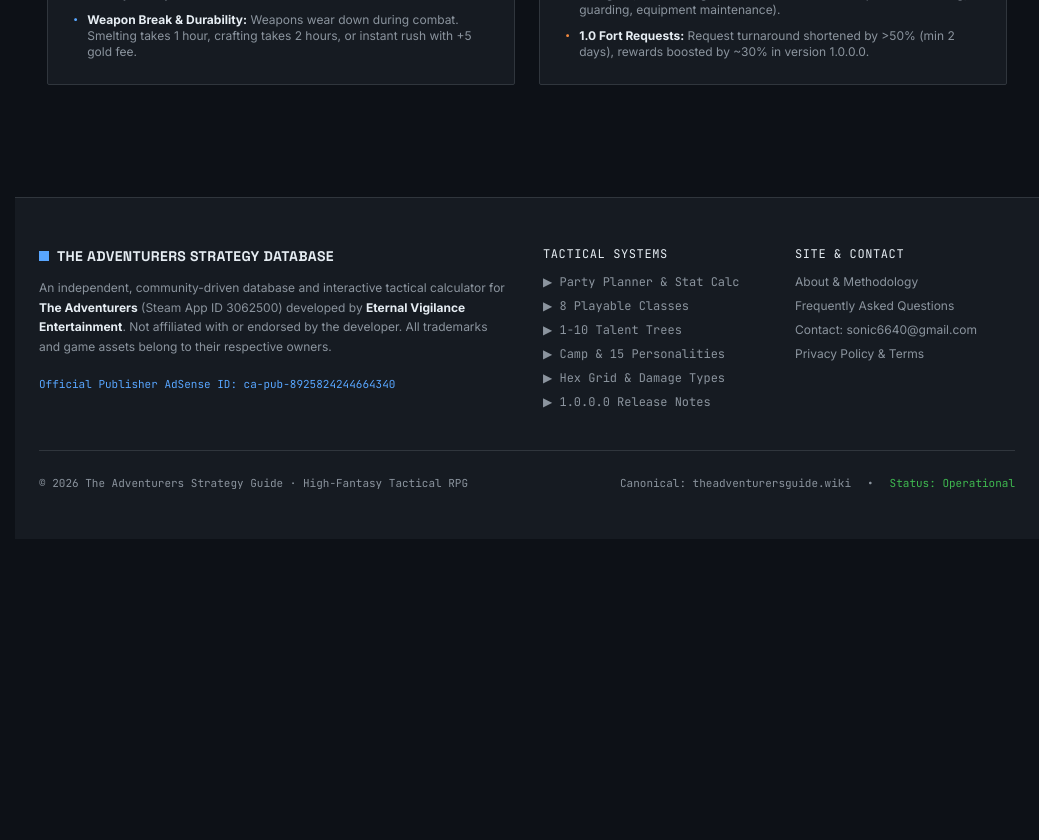
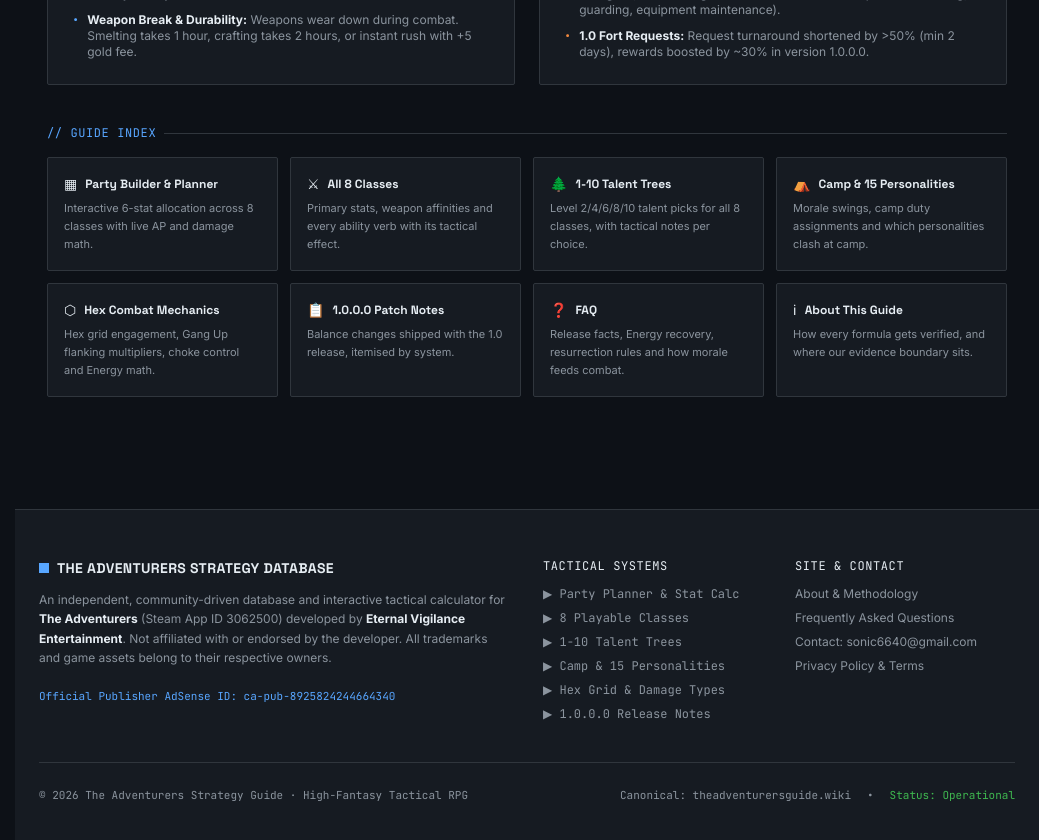
Before and after one commit to ryuuu2020/the-adventurers-guide, a Next.js app: page / in a window 1280 px wide. Shown: the part 1740-2580 px from the top of the page, without its empty margins (241-1280 px from the left). Before the commit the page ends 2279 px from the top, so only its background shows below. Built offline with nearby package versions, Linux system fonts and the light colour scheme.

Commit message:
content: add homepage guide index hub with accurate per-page summaries

```diff
--- a/app/page.tsx
+++ b/app/page.tsx
@@ -352,6 +352,40 @@
           </ul>
         </div>
       </section>
+
+      {/* Guide Index — internal link hub */}
+      <section className="space-y-4">
+        <div className="flex items-center gap-2">
+          <span className="font-mono text-xs text-[#58a6ff] uppercase tracking-wider">// Guide Index</span>
+          <span className="flex-1 h-px bg-[#30363d]"></span>
+        </div>
+        <div className="grid grid-cols-1 sm:grid-cols-2 lg:grid-cols-4 gap-3">
+          {[
+            { href: '/planner', icon: '▦', title: 'Party Builder & Planner', desc: 'Interactive 6-stat allocation across 8 classes with live AP and damage math.' },
+            { href: '/classes', icon: '⚔', title: 'All 8 Classes', desc: 'Primary stats, weapon affinities and every ability verb with its tactical effect.' },
+            { href: '/talent-trees-guide', icon: '🌲', title: '1-10 Talent Trees', desc: 'Level 2/4/6/8/10 talent picks for all 8 classes, with tactical notes per choice.' },
+            { href: '/camp-morale-guide', icon: '⛺', title: 'Camp & 15 Personalities', desc: 'Morale swings, camp duty assignments and which personalities clash at camp.' },
+            { href: '/combat', icon: '⬡', title: 'Hex Combat Mechanics', desc: 'Hex grid engagement, Gang Up flanking multipliers, choke control and Energy math.' },
+            { href: '/patch-notes', icon: '📋', title: '1.0.0.0 Patch Notes', desc: 'Balance changes shipped with the 1.0 release, itemised by system.' },
+            { href: '/faq', icon: '❓', title: 'FAQ', desc: 'Release facts, Energy recovery, resurrection rules and how morale feeds combat.' },
+            { href: '/about', icon: 'ℹ', title: 'About This Guide', desc: 'How every formula gets verified, and where our evidence boundary sits.' },
+          ].map((g) => (
+            <Link
+              key={g.href}
+              href={g.href}
+              className="tactical-card p-4 space-y-1.5 hover:border-[#58a6ff] transition-colors group"
+            >
+              <div className="flex items-center gap-2">
+                <span className="text-sm">{g.icon}</span>
+                <h3 className="font-heading font-bold text-xs text-[#e6edf3] group-hover:text-[#58a6ff] transition-colors">
+                  {g.title}
+                </h3>
+              </div>
+              <p className="text-[11px] text-[#8b949e] leading-relaxed">{g.desc}</p>
+            </Link>
+          ))}
+        </div>
+      </section>
     </div>
   );
 }
```
